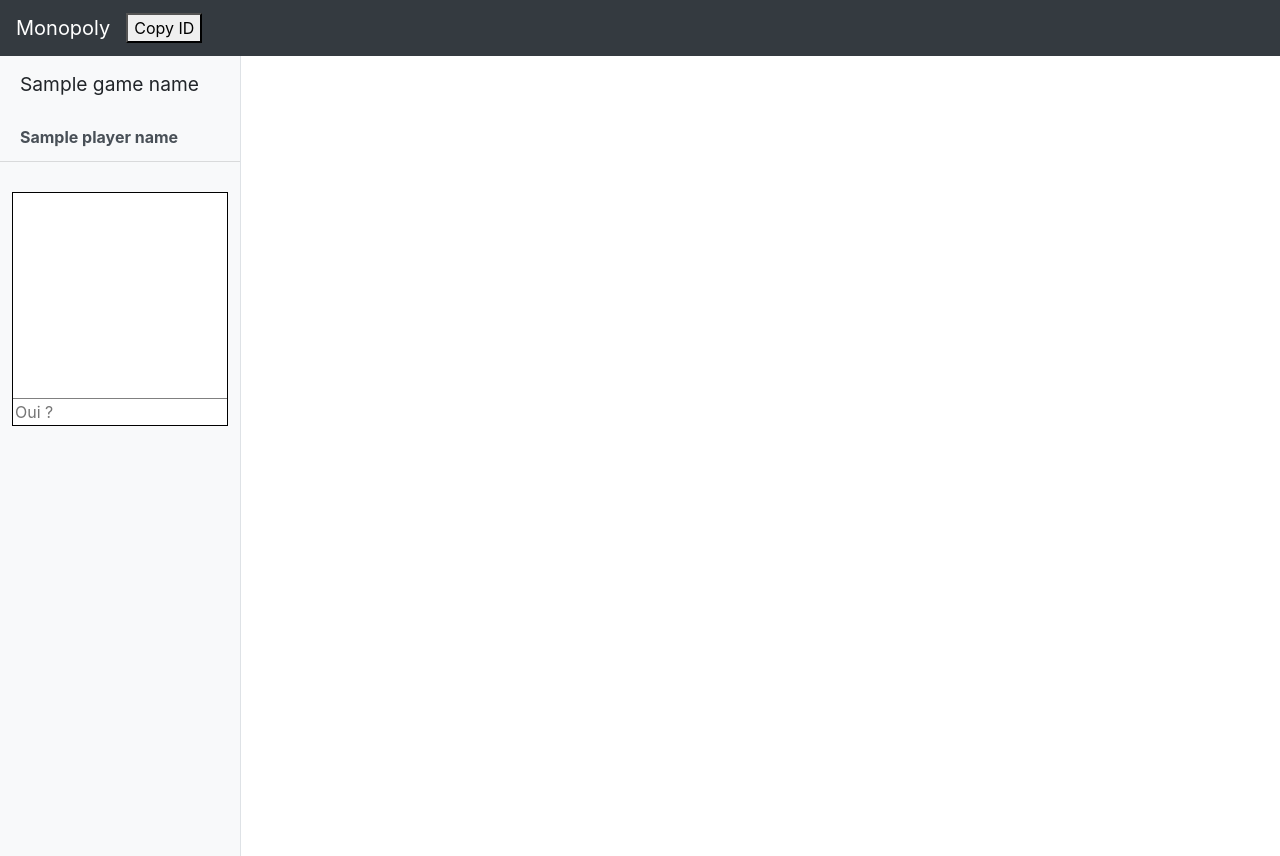
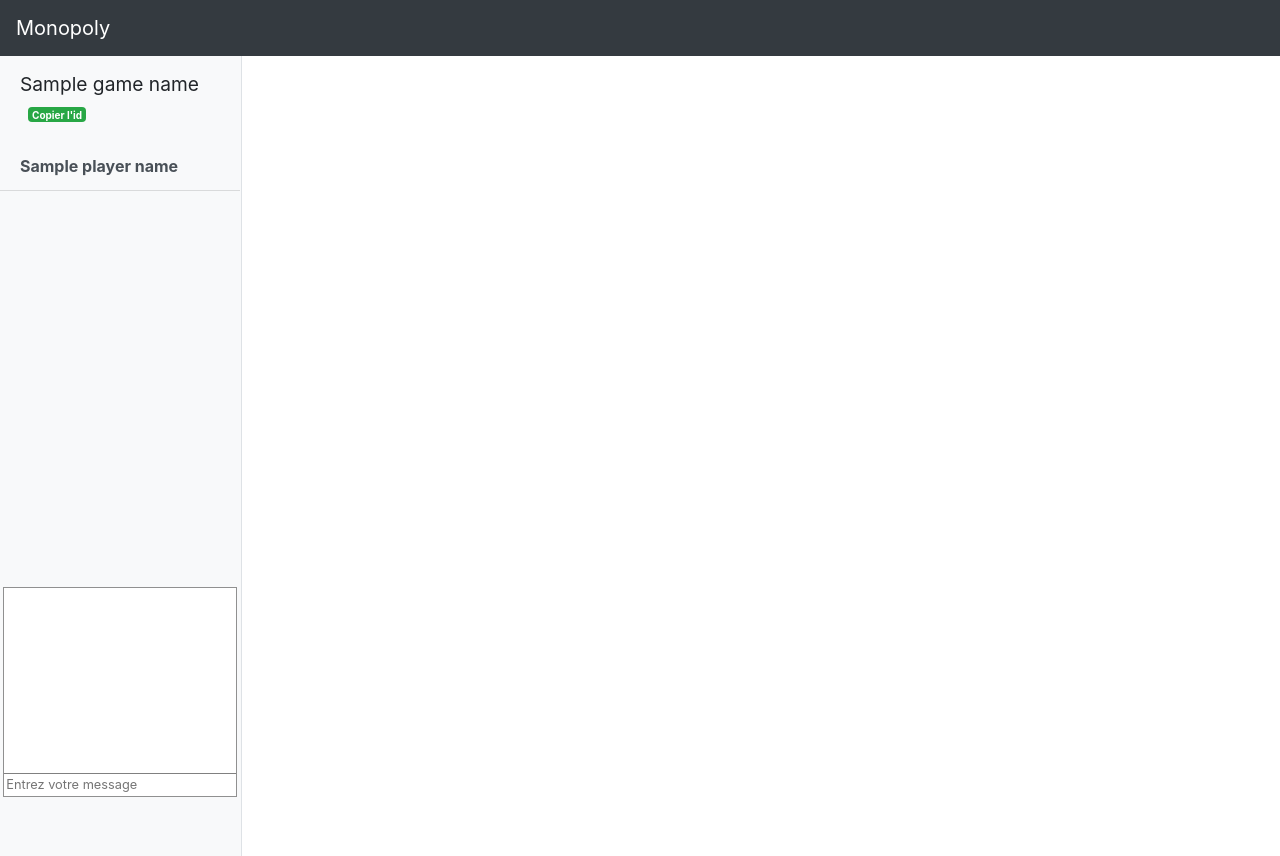
Before and after one commit to LuluDavid/Monopoly, a Flask app: template templates/loby.html.jinja2 in a window 1280 px wide. Run offline with Flask 2, Linux system fonts and the light colour scheme; the template is opened without the code that fills it: most values are stand-ins (such as "Sample title", 1, 10 or a date in 2020); some libraries are stand-ins or nearby versions.

Commit message:
Improved chat

```diff
--- a/static/css/sidebar.css
+++ b/static/css/sidebar.css
@@ -43,7 +43,5 @@
     width: 100%;
   }
 
-  #wrapper.toggled #sidebar-wrapper {
-    margin-left: -15rem;
-  }
+
 }
--- a/static/css/style.css
+++ b/static/css/style.css
@@ -1,3 +1,7 @@
+html{
+  height: 100%;
+}
+
 body {
   padding-top: 56px;
 }
@@ -6,26 +10,35 @@
   max-width:500px
 }
 
+#copy {
+  cursor: pointer;
+  font-size: 10px;
+}
+
 #chatbox {
-    width: 90%;
   margin: auto;
   margin-top: 30px;
   background-color: white;
-    border: 1px solid black;
-    bottom: 50px;
+  border: 1px solid #909090;
+  position: absolute;
+  bottom: 0.2rem;
+  left: 0.2rem;
+  width: 14.6rem;
+  height: 210px;
 }
 
 #messages {
   overflow-y: scroll;
   overflow-x: hidden;
-    height: 200px;
+  height: 180px;
   font-style: italic;
   font-size: 0.8em;
 }
 
-#msg {
+#msgInput {
   margin-top: 5px;
   width: 100%;
   border: 0;
   border-top: 1px solid grey;
+  font-size: 0.8em;
 }
--- a/static/js/socket.js
+++ b/static/js/socket.js
@@ -32,10 +32,10 @@
         $("#player_list").append(playerHtmlLine);
     }
 
-    $('#msg').on('keypress', function (e) {
+    $('#msgInput').on('keypress', function (e) {
         if(e.keyCode == 13){
-            let newMsg = $('#msg').val();
-            $('#msg').val('');
+            let newMsg = $('#msgInput').val();
+            $('#msgInput').val('');
             socket.emit('new_msg', {game_id: gameId, player_name: playerName, msg: newMsg});
         }
     });
@@ -46,15 +46,15 @@
         let newMsg = data["msg"];
         let cleanMsg = newMsg.replace(/<\/?[^>]+(>|$)/g, "");
         $("#messages").append('<div>' + '<strong>' + newPlayerName + ': ' + '</strong>' + cleanMsg + '</div>');
-        $('#messages').scrollTop($('#messages')[0].scrollHeight);
+        $("#messages").scrollTop($("#messages")[0].scrollHeight);
     });
 
     $("#copy").on('click', function() {
-        var $temp = $("<input>");
-        $("body").append($temp);
-        $temp.val(gameId).select();
+        let temp = $("<input>");
+        $("body").append(temp);
+        temp.val(gameId).select();
         document.execCommand("copy");
-        $temp.remove();
+        temp.remove();
     });
 
 });
--- a/templates/layout.html.jinja2
+++ b/templates/layout.html.jinja2
@@ -14,9 +14,6 @@
 
 <nav class="navbar navbar-expand-md navbar-dark bg-dark fixed-top">
   <a class="navbar-brand" href="{{ url_for("home")}}">Monopoly</a>
-    {%  if game_id %}
-    <button id="copy">Copy ID</button>
-    {% endif %}
   <div class="collapse navbar-collapse">
     <ul class="navbar-nav mr-auto">
     </ul>
@@ -29,7 +26,7 @@
 
     {% if game_id %}
     <div class="bg-light border-right" id="sidebar-wrapper">
-      <div class="sidebar-heading">{{ game_name }}</div>
+      <div class="sidebar-heading">{{ game_name }} <span class="badge badge-success align-middle mx-2" id="copy">Copier l'id</span></div>
       <div class="list-group list-group-flush" id="player_list">
         <div class="list-group-item list-group-item-action bg-light">
           <strong>{{ player_name }}</strong>
@@ -38,9 +35,8 @@
 
         <div id="chatbox">
             <div id="messages">
-
             </div>
-            <input type="text" name="msg" id="msg" placeholder="Oui ?">
+            <input type="text" name="msgInput" id="msgInput" placeholder="Entrez votre message">
         </div>
 
     </div>
```
Lines whose indentation alone changed are shown as unchanged.
